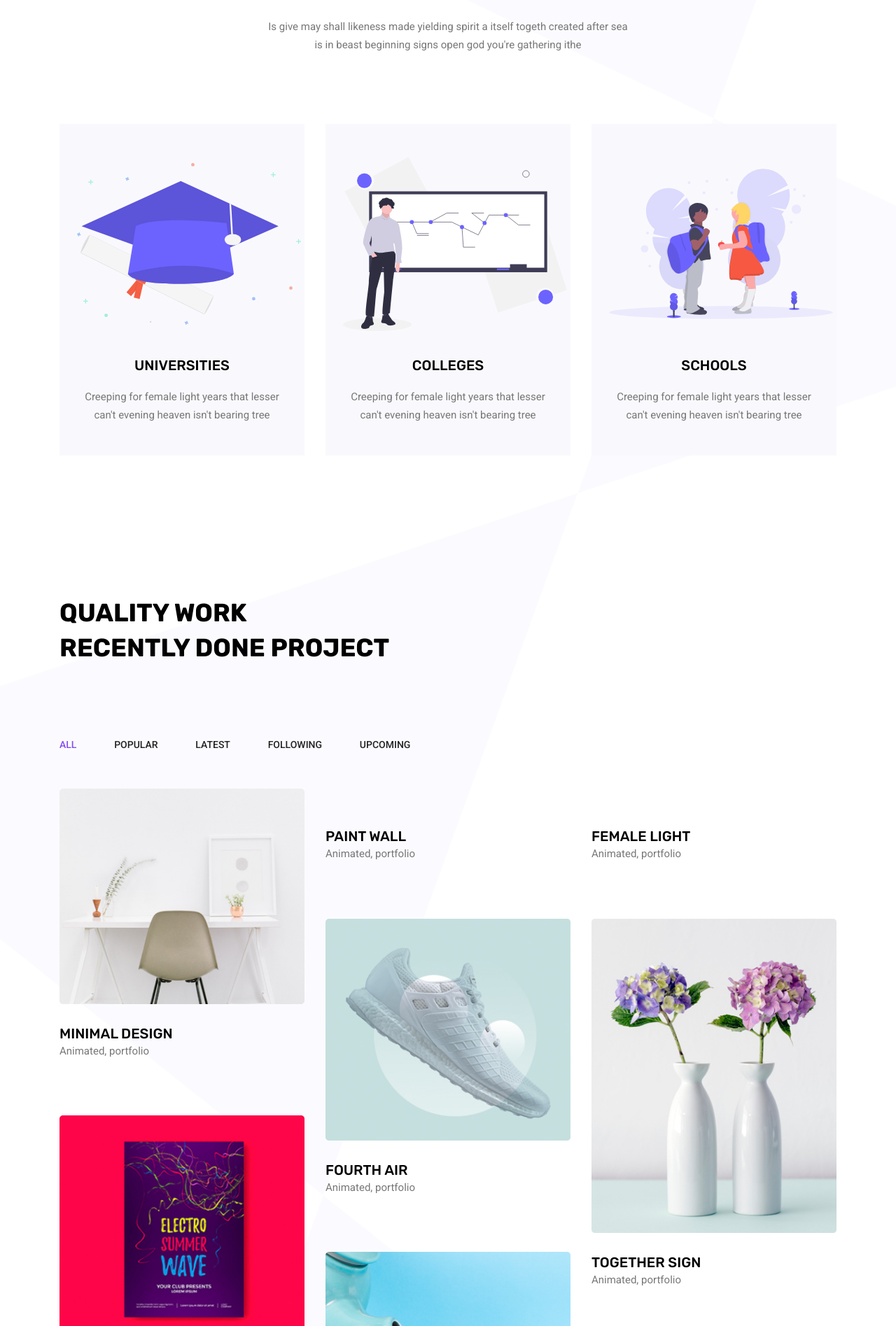
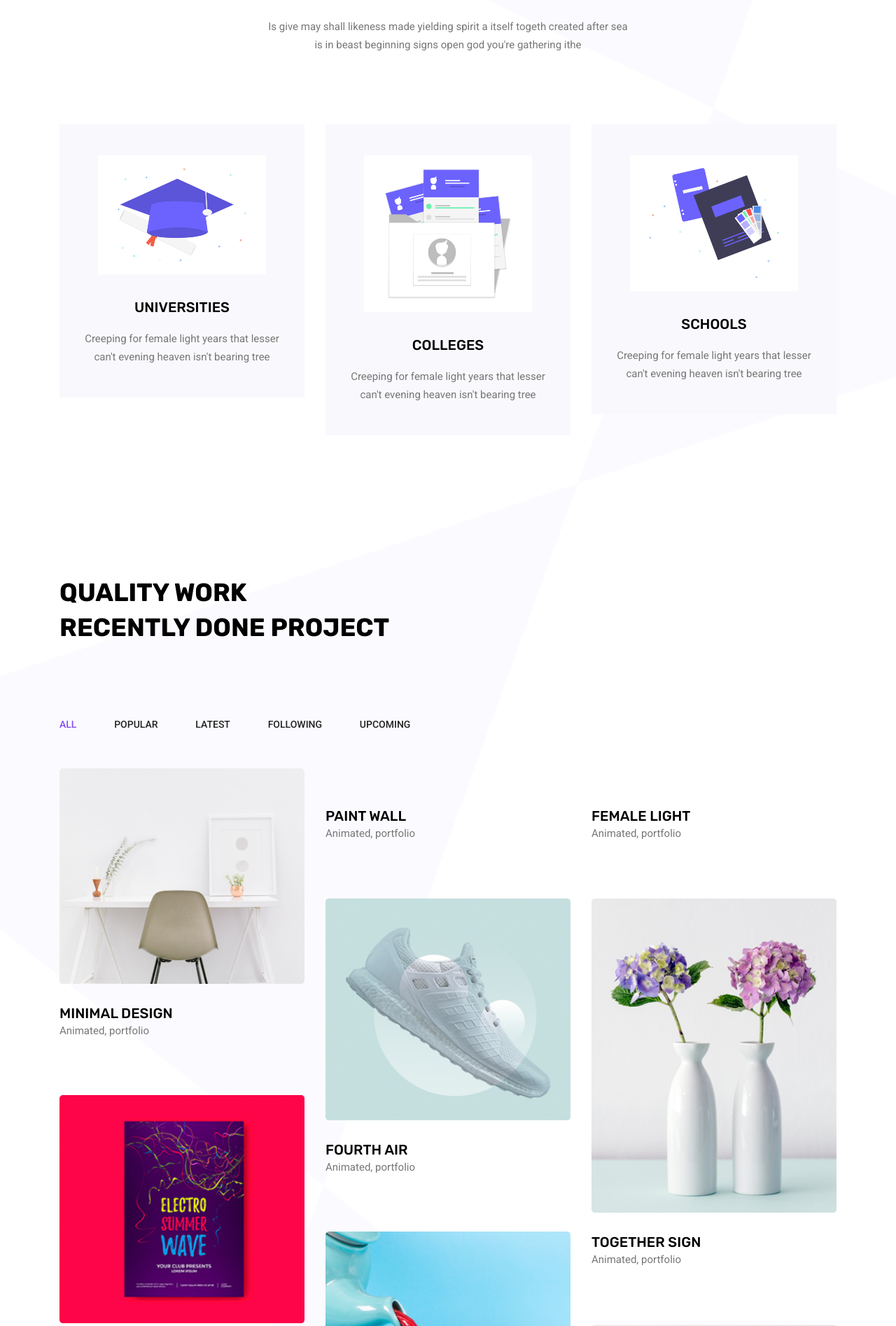
Before and after one commit to unicatin/unicatin.github.io, a Jekyll site: the page built from index.html, in a window 1280 px wide. Shown: the part 2058-3953 px from the top of the page at 70% size. Built offline with Jekyll 4.4.1, drawn with Linux system fonts in a browser that asks for light colours.

Commit message:
Update index.html

```diff
--- a/index.html
+++ b/index.html
@@ -124,21 +124,21 @@ layout: default
 			<div class="row feature_inner">
 				<div class="col-lg-4">
 					<div class="feature_item">
-						<img src="{{ site.url }}/assets/img/services/university.svg" alt="">
+						<img src="{{ site.url }}/assets/img/services/university.png" alt="">
 						<h4>Universities</h4>
 						<p>Creeping for female light years that lesser can't evening heaven isn't bearing tree</p>
 					</div>
 				</div>
 				<div class="col-lg-4">
 					<div class="feature_item">
-						<img src="{{ site.url }}/assets/img/services/college.svg" alt="">
+						<img src="{{ site.url }}/assets/img/services/college.png" alt="">
 						<h4>Colleges</h4>
 						<p>Creeping for female light years that lesser can't evening heaven isn't bearing tree</p>
 					</div>
 				</div>
 				<div class="col-lg-4">
 					<div class="feature_item">
-						<img src="{{ site.url }}/assets/img/services/school.svg" alt="">
+						<img src="{{ site.url }}/assets/img/services/school.png" alt="">
 						<h4>Schools</h4>
 						<p>Creeping for female light years that lesser can't evening heaven isn't bearing tree</p>
 					</div>
```
